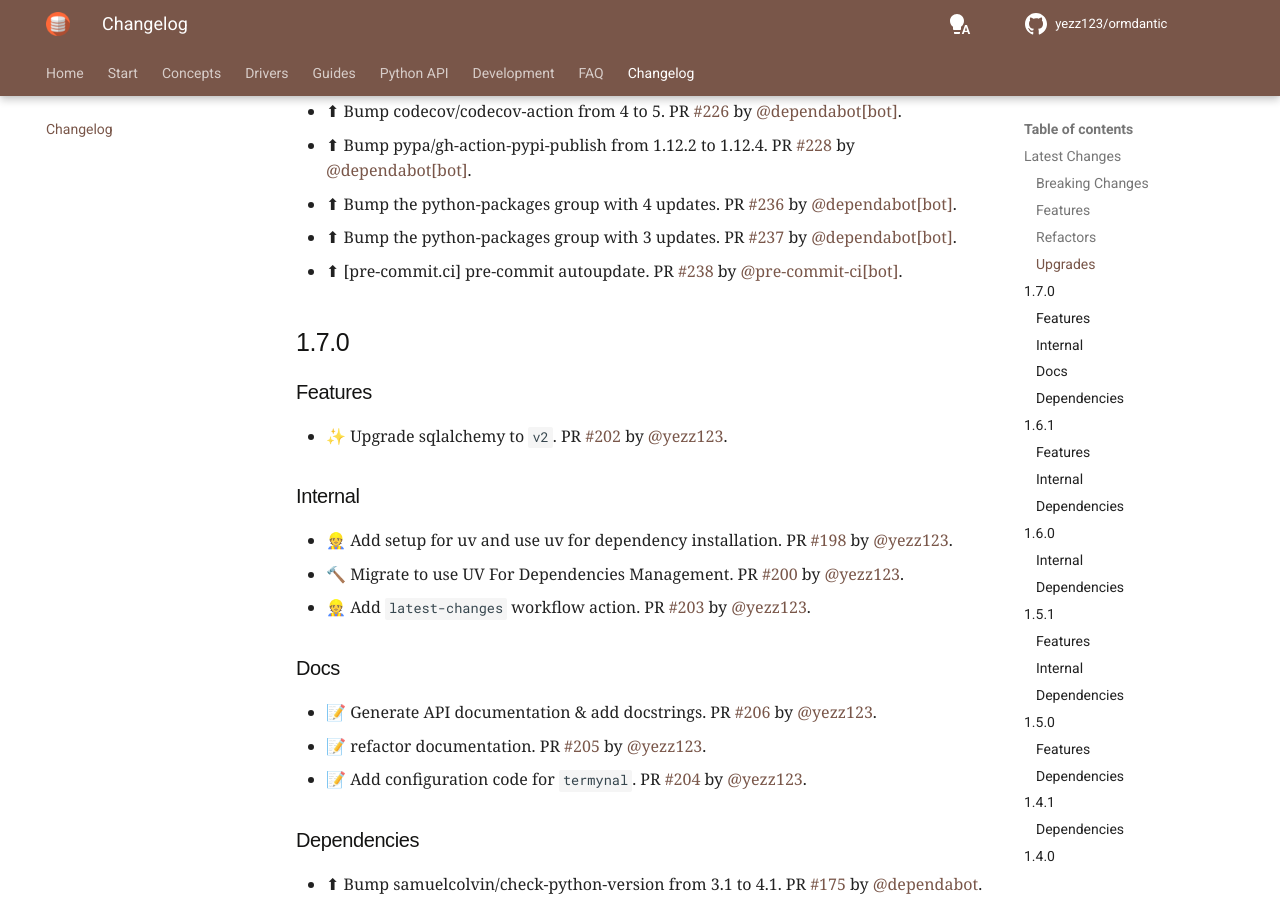
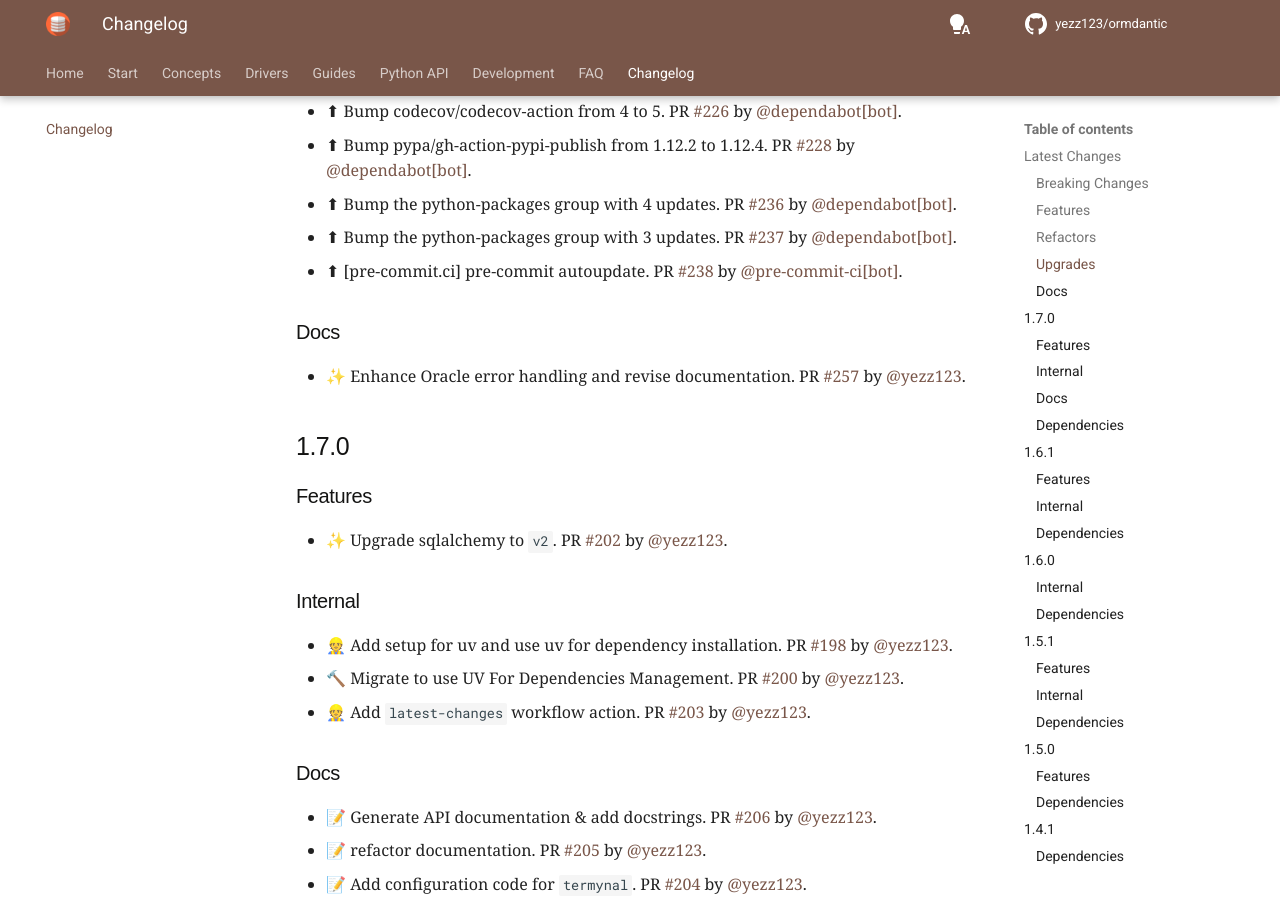
Before and after one commit to yezz123/ormdantic, an MkDocs documentation site: the page built from docs/release.md, in a window 1280 px wide and 900 px high, scrolled down 1411 px. Built offline with MkDocs 1.6.1 and Material for MkDocs 9.7.7, drawn with Linux system fonts in a browser that asks for light colours; comment, search, counter and statistics services are not loaded.

Commit message:
📝 Update release notes
[skip ci]

```diff
--- a/docs/release.md
+++ b/docs/release.md
@@ -40,6 +40,10 @@
 - ⬆ Bump the python-packages group with 4 updates. PR [#236](https://github.com/yezz123/ormdantic/pull/236) by [@dependabot[bot]](https://github.com/apps/dependabot).
 - ⬆ Bump the python-packages group with 3 updates. PR [#237](https://github.com/yezz123/ormdantic/pull/237) by [@dependabot[bot]](https://github.com/apps/dependabot).
 - ⬆ [pre-commit.ci] pre-commit autoupdate. PR [#238](https://github.com/yezz123/ormdantic/pull/238) by [@pre-commit-ci[bot]](https://github.com/apps/pre-commit-ci).
+
+### Docs
+
+* ✨  Enhance Oracle error handling and revise documentation. PR [#257](https://github.com/yezz123/ormdantic/pull/257) by [@yezz123](https://github.com/yezz123).
 
 ## 1.7.0
 
```
